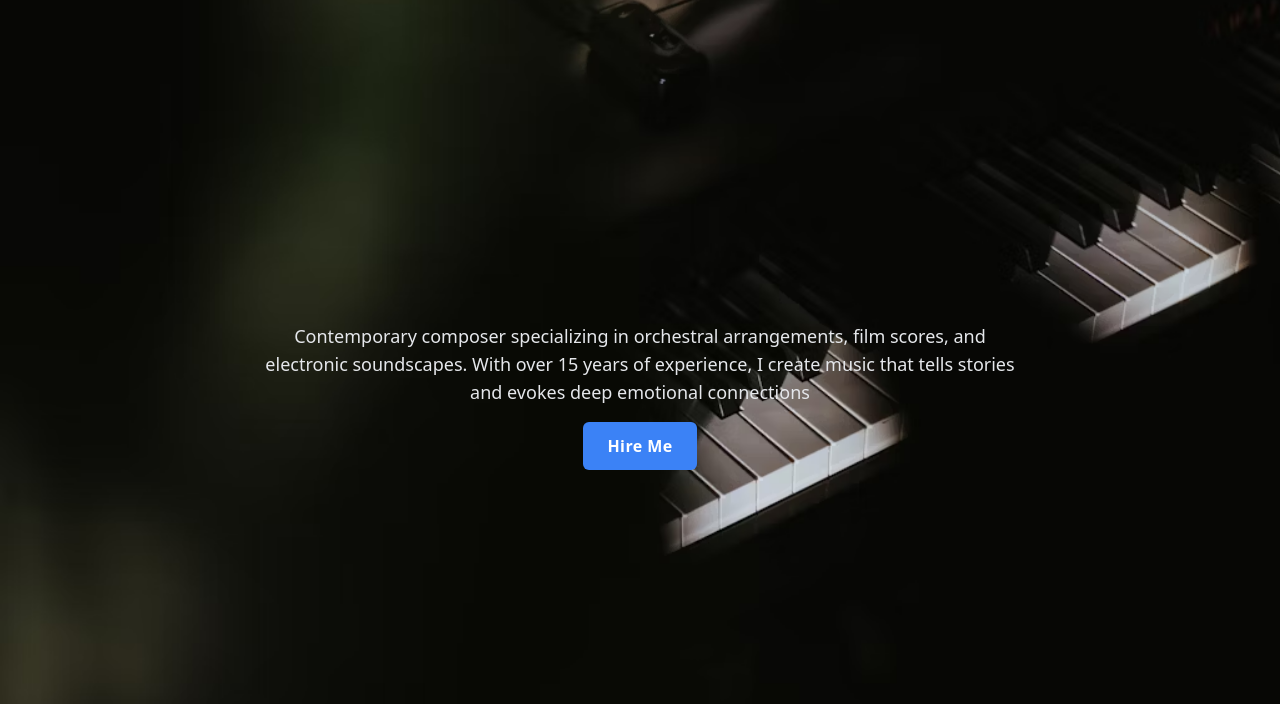
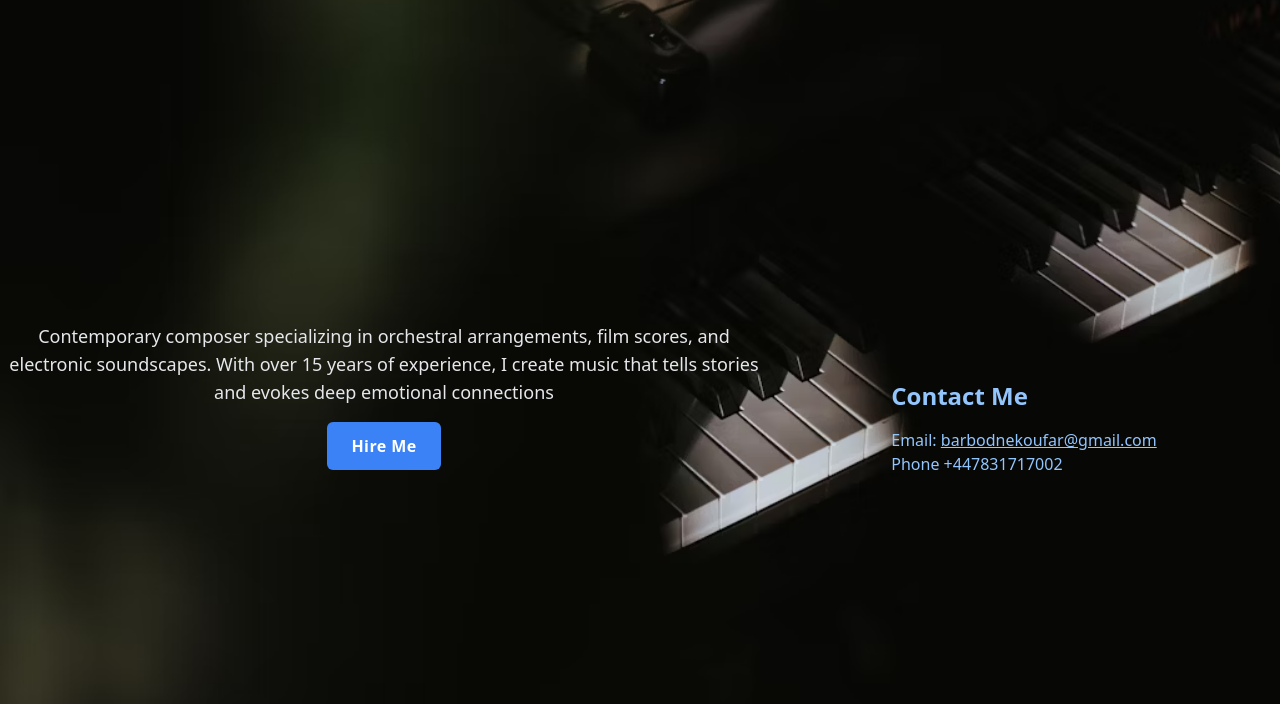
Before and after one commit to Bibi-we/Portfolio, a plain HTML site: page index.html in a window 1280 px wide. Shown: the part 96-800 px from the top of the page. Drawn offline with nearby package versions, Linux system fonts and the light colour scheme.

Commit message:
11-adding-contact-info+

```diff
--- a/index.html
+++ b/index.html
@@ -33,6 +33,13 @@
   <!-- Hire me Button -->
       <a href="#contact" class="inline-block bg-blue-500 text-white font-semibold py-3 px-6 rounded-md hover:bg-blue-600 focus:outline-none focus:ring-2 focus:ring-blue-400 focus:ring-opacity-75 tracking-wide">Hire Me</a>
     </div>
+    <section id="contact" class="mt-16 max-w-6x1 mx-auto px-4 text-blue-300">
+      <h2 class="text-2xl font-bold mb-4">Contact Me</h2>
+      <p>Email:
+        <a href="mailto:barbodnekoufar@gmail.com" class="underline">barbodnekoufar@gmail.com</a>
+      </p>
+      <p>Phone +447831717002</p>
+    </section>
   </main>
   <!-- Gallery picture -->
     <section id="gallery" class="mt-8 max-w-4xl mx-auto px-4">
```
